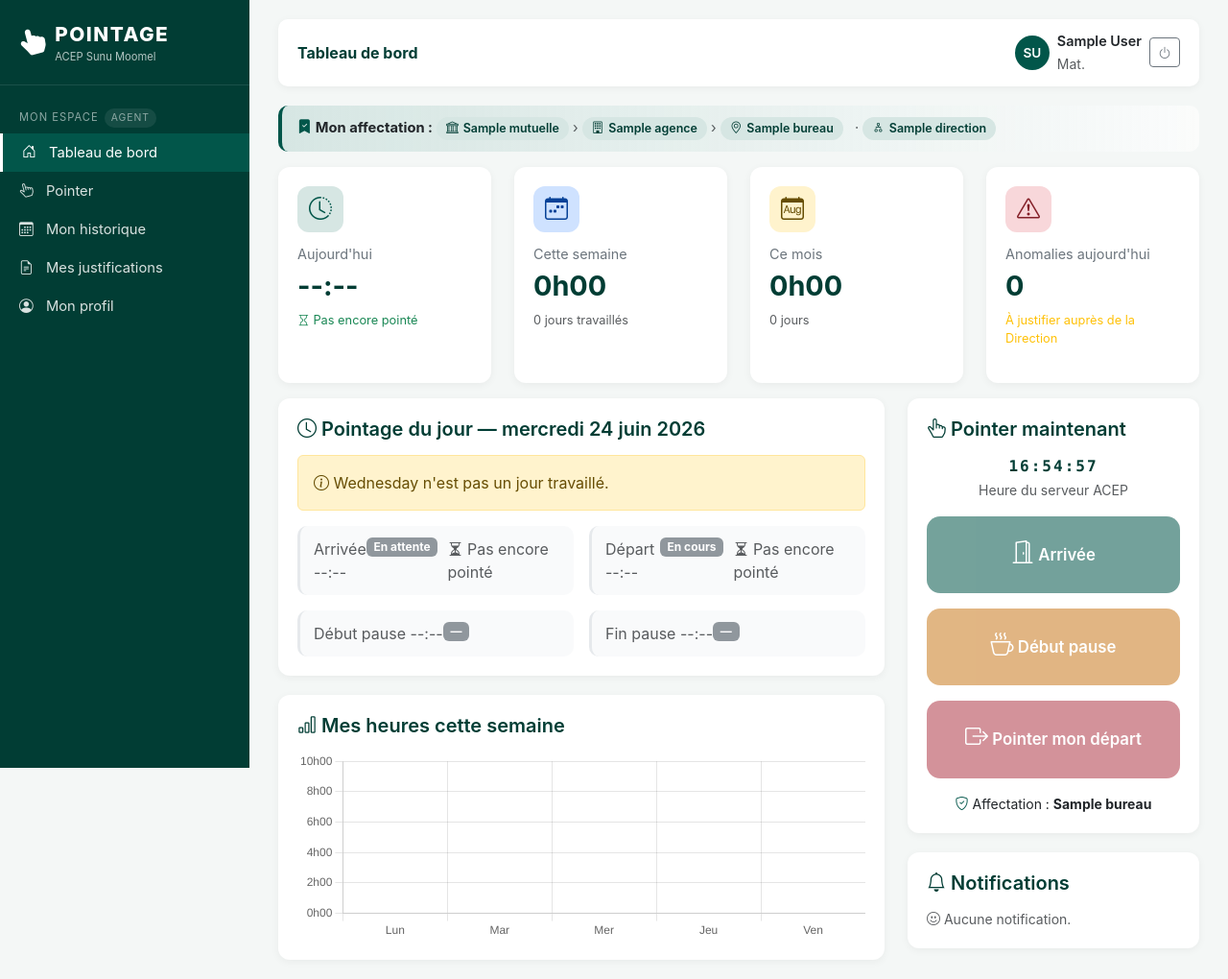
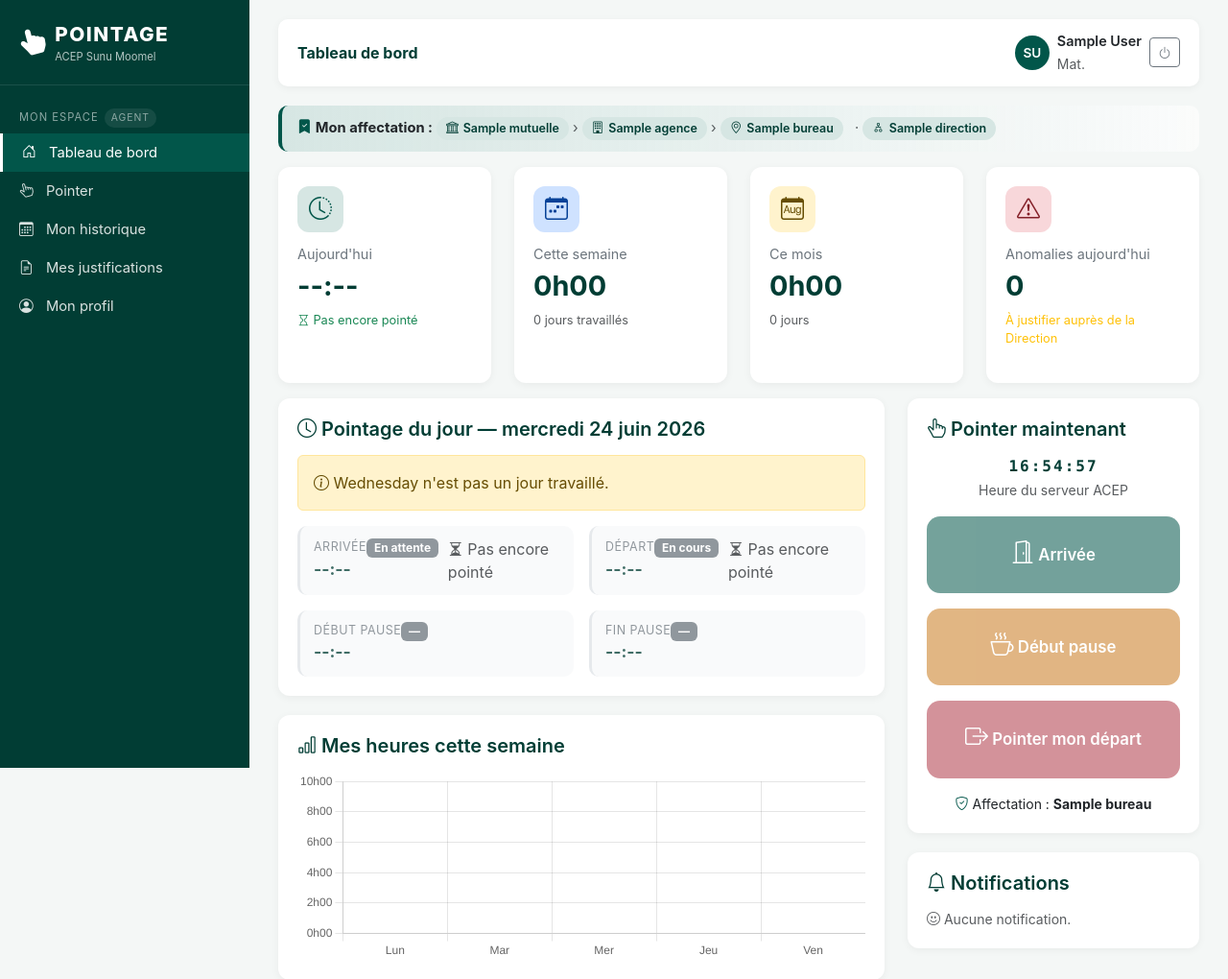
Before and after one commit to alledsi/sirh_acep, a Django app: page /pointage/ in a window 1280 px wide. Shown: the top 1020 px of the page at 96% size. Run offline with Django 5.2, Linux system fonts and the light colour scheme; the visitor is signed in with stand-in values (Sample User, id 1); data comes from the database, SQL or seed files in the repository; tables that the repository leaves empty hold one stand-in row (values such as "Sample post").

Commit message:
Uniformiser format pointage-slot: heure sous le label sur les 4 slots

```diff
--- a/static/css/app.css
+++ b/static/css/app.css
@@ -239,8 +239,10 @@ body {
   border-left: 3px solid #dee2e6;
 }
 .pointage-slot.done { border-left-color: var(--acep-green); background: var(--acep-green-light); }
-.pointage-slot .slot-label { font-size: 0.78rem; color: #6c757d; text-transform: uppercase; letter-spacing: 0.5px; }
-.pointage-slot .slot-time { font-size: 1.1rem; font-weight: 700; color: var(--acep-green-dark); }
+.pointage-slot .slot-label,
+.pointage-slot .label { font-size: 0.78rem; color: #6c757d; text-transform: uppercase; letter-spacing: 0.5px; display: block; }
+.pointage-slot .slot-time,
+.pointage-slot .time { font-size: 1.1rem; font-weight: 700; color: var(--acep-green-dark); display: block; }
 
 .hierarchy-chip {
   display: inline-flex; align-items: center; gap: 5px;
```
